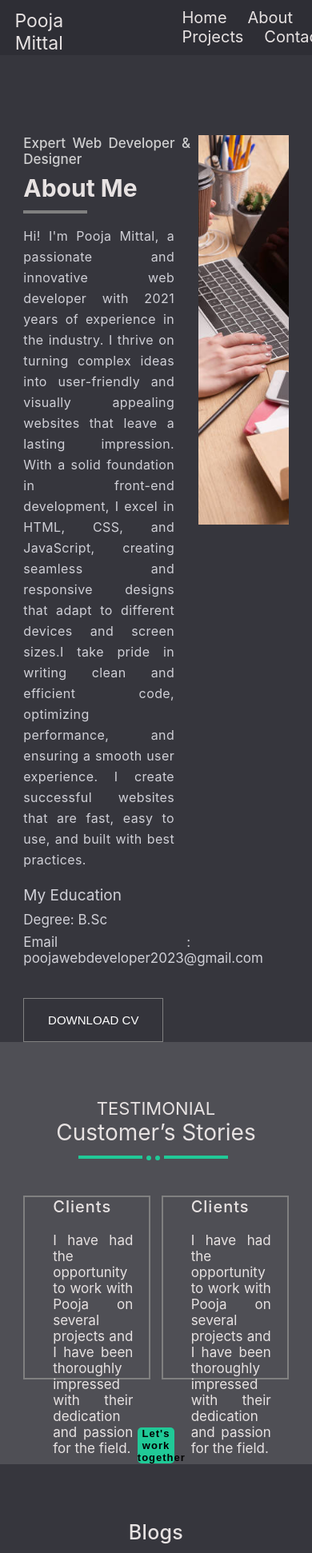
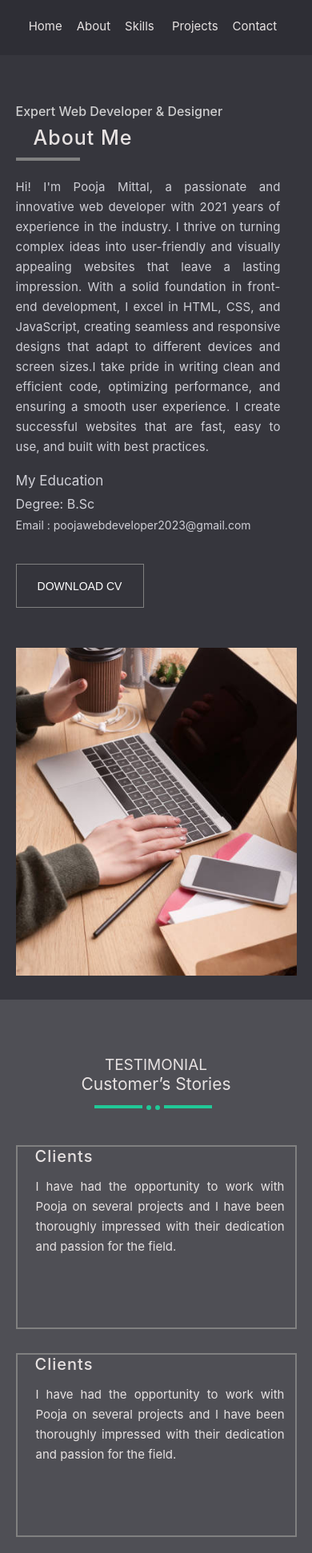
Before and after one commit to pooja062000/my-react-new-portfolio, a React (Create React App) app: page /About in a window 390 px wide. Shown: the top 1942 px of the page at 80% size. Built offline with nearby package versions, Linux system fonts and the light colour scheme.

Commit message:
home-changes

```diff
--- a/src/App.scss
+++ b/src/App.scss
@@ -48,7 +48,7 @@ a{
   float: left;
   background-color: $color;
   position: fixed;
-
+}
   .logo{
     width: 25%;
     height: 65px;
@@ -64,7 +64,7 @@ a{
     padding-top: 10px;
     float: right;
   }
-}
+
 
 .main-home-row{
   width: 100%;
@@ -293,21 +293,18 @@ a{
 .numbers-row{
   width: $width_full;
   float: left;
-  //border: 2px solid rgb(250, 9, 89);
 background-color: #34343bdd;
-
+}
 .numbers-colum{
   width: 85%;
   margin: 0 auto;
   display: flex;
   justify-content: space-between;
-  //border: 2px solid yellow;
 }
 .number-box1{
   width: 24%;
   height: 170px;
   float: left;
-  //border: 2px solid darkorange;
 }
 .years{
   font-size: 20px;
@@ -339,7 +336,7 @@ background-color: #34343bdd;
   float: left;
   //border: 2px solid darkorange;
 }
-}
+
 
 .about-row{
   width: 100%;
@@ -455,15 +452,15 @@ padding-right: 20px;
   float: left;
   //border: 2px solid firebrick;
   background-color: rgba(52, 52, 59, 0.9882352941);
-
-  h2{
+}
+  .blog-main-heading{
     padding-top: 70px;
     font-size: 25px;
     font-weight: 500;
     letter-spacing: 0.3px;
     color: #e7e2e2;
   }
-  h4{
+.blog-heading{
     font-size: 24px;
     font-weight: 400;
     letter-spacing: 0.2px;
@@ -530,7 +527,7 @@ padding-right: 20px;
   font-size: 13px;
  }
 
- h3{
+ .blog-date{
 font-size: 15px;
 text-align: justify;
 padding-left: 38px;
@@ -566,7 +563,7 @@ color: #e7e2e2;
 
   background-color: rgba(0, 0, 0, 0.496);
  }
-}
+
 
 .testmonial-row{
   width: $width_full;
@@ -574,13 +571,13 @@ color: #e7e2e2;
   float: left;
   background-color: #34343bdd;
   //border: 2px solid red;
-
+}
 .testmonial-main-col{
 width: 85%;
 //height: 650px;
 margin: 0 auto;
 margin-top: 70px;
-//border: 2px solid white;
+}
 
 .testm-heading{
   font-size: 22px;
@@ -686,8 +683,8 @@ background-color: #b7b7c078;
   height: 230px;
   border: 2px solid grey;
 }
-}
-}
+
+
 
 
 // projects page
@@ -906,7 +903,7 @@ background-color: #b7b7c078;
   margin-top: 69px;
   background-color: rgba(52, 52, 59, 0.9882352941);
   //border: 2px solid rgb(3, 255, 255);
-
+}
   .skills-colum{
     width: 85%;
     height: 367px;
@@ -950,7 +947,7 @@ background-color: #b7b7c078;
     background-color: #20c997;
     border: 2px solid #20c997;
   }
-  h4{
+  .skill-heading{
     color:#e7e2e2;
     font-size: 28px;
     letter-spacing: 1px;
@@ -1084,7 +1081,7 @@ background-color: #b7b7c078;
     margin-top: 30px;
     background: linear-gradient(to right, #20c997 60%, #111418 40%);
   }
-}
+
 
 // contact page
 .contact-main-row{
@@ -1163,9 +1160,8 @@ i{
   width: $width_full;
   height: 583px;
   float: left;
- // border: 2px solid rgb(46, 250, 6);
   background-color: rgba(52, 52, 59, 0.9882352941);
-
+}
   .map-colum{
     width: 85%;
     height: 500px;
@@ -1173,7 +1169,7 @@ i{
     margin-top: 80px;
    // border: 2px solid purple;
   }
-}
+
 
 .footar-main-row{
   width: $width_full;
@@ -1182,14 +1178,14 @@ i{
   margin-top: 0px;
   //background-color: red;
   background-color: rgba(52, 52, 59, 0.9882352941);
-
+}
   .footar-colum{
     width: 85%;
     //height: 80px;
     margin: 0 auto;
     //border: 2px solid yellow;
   }
-  h5{
+  .footar-line{
     font-size: 18px;
     font-weight: 400;
     letter-spacing: 0.5px;
@@ -1197,4 +1193,452 @@ i{
     color:#e7e2e2;
 
   }
+
+ // header media query
+
+  @media screen and (min-width: 320px) and (max-width: 400px){
+
+  .header-row{
+    width: 100%;
+    position: fixed;
+  }
+  .logo{
+    display: none;
+  }
+  .navbarr{
+    width: 100%;
+    height: 65px;
+    padding-top: 21px;
+    float: right;
+  }
+  a{
+    font-size: 15px;
+  padding-left: 5px;
+
+  }
+
+  .main-home-row{
+    width: 100%;
+    float: left;
+    margin-top: 69px;
+  }
+    .banner{
+      width: 100%;
+      float: left;
+      background-image: url('../src/Assets/Images/homebanner.jpg ');
+      background-position: center;
+      background-repeat: no-repeat;
+      background-size: cover;
+      position: relative;
+
+    }
+    .home-text-main{
+      width: 75%;
+      margin: 0 auto;
+      margin-top: 200px;
+      position: relative;
+    }
+    .text-home{
+      font-size: 30px;
+      text-align: center;
+    }
+
+    .text-home1{
+      font-size: 23px;
+      text-align: start;
+    }
+
+
+.services-row{
+  width: 100%;
+  float: left;
+
+  .servies-cont{
+    width: 90%;
+    margin: 0 auto;
+    margin-top: 50px;
+  }
+
+  .sevice-heading{
+    font-size: 18px;
+    font-weight: 500;
+    margin-left: -25px;
+    text-align: center;
+    padding-top: 12px;
+  }
+  .service-heading{
+    width: 80%;
+    margin: 0 auto;
+    font-size: 21px;
+    padding-top: 5px;
+  }
+  .sevices-box-col{
+    width: 100%;
+    display: flex;
+    flex-wrap: wrap;
+  }
+
+  .services-box1{
+    width: 100%;
+    height: 200px;
+    margin-top: 20px;
+    padding-top: 25px;
+   background-color: #3333366e;
+  }
+  i{
+    font-size: 38px;
+    padding-top: 40px;
+  }
+  .favicon-icon{
+    font-size: 17px;
+    letter-spacing: 0.3px;
+    padding-top: 17px;
+  }
+
+  .favicon-icon:hover{
+    color: #20c997;;
+  }
+
+  i{
+    color: #e7e2e2;
+
+  }
+  i:hover{
+    color: #20c997;;
+  }
+  .services-box2{
+    width: 100%;
+    height: 200px;
+    margin-top: 20px;
+    padding-top: 25px;
+  }
+  .services-box3{
+    width: 100%;
+    height: 200px;
+    margin-top: 20px;
+    padding-top: 25px;
+  }
+  .services-box4{
+    width: 100%;
+    height: 200px;
+    margin-top: 20px;
+    padding-top: 25px;
+  }
+
 }
+
+.services-cont2{
+  width: 90%;
+  margin: 0 auto;
+  display: flex;
+  flex-wrap: wrap;
+
+  .services-box5{
+    width: 100%;
+    height: 220px;
+    float: left;
+    margin-top: 20px;
+    padding-top: 25px;
+  }
+  .services-box6{
+    width: 100%;
+    height: 220px;
+    float: left;
+  }
+
+  .services-box7{
+    width: 100%;
+    height: 220px;
+    float: left;
+  }
+
+  .services-box8{
+    width: 100%;
+    height: 220px;
+    float: left;
+  }
+  }
+
+  //number media query
+  .numbers-row{
+    width: $width_full;
+    float: left;
+  }
+  .numbers-colum{
+    width: 90%;
+    margin: 0 auto;
+    display: flex;
+    flex-wrap: wrap;
+    margin-top: 30px;
+  }
+  .number-box1{
+    width: 100%;
+    height: 170px;
+    float: left;
+    background-color: #3333366e;
+  }
+  .numbe-text{
+    font-size: 17px;
+    padding-top: 13px;
+  }
+  .number-box2{
+    width: 100%;
+    float: left;
+    margin-top: 20px;
+    background-color: #3333366e;
+  }
+  .number-box3{
+    width: 100%;
+    float: left;
+    margin-top: 20px;
+    background-color: #3333366e;
+  }
+  .number-box4{
+    width: 100%;
+    margin-top: 20px;
+    float: left;
+    background-color: #3333366e;
+  }
+  .footar-main-row{
+    width: $width_full;
+    float: left;
+    margin-top: 0px;
+  }
+  .footar-colum{
+    width: 100%;
+    margin: 0 auto;
+  }
+  .footar-line{
+    font-size: 17px;
+    font-weight: 400;
+    letter-spacing: 0.5px;
+    margin: 25px;
+
+  }
+
+.about-row{
+  width: 100%;
+  float: left;
+  margin-top: 69px;
+
+  .about-main-colum{
+    width: 90%;
+    margin: 0 auto;
+    display: flex;
+    flex-wrap: wrap;
+    margin-top: 60px;
+  }
+  .about-box1{
+    width: 100%;
+    float: left;
+  }
+  h2{
+    font-size: 16px;
+    text-align: justify;
+    letter-spacing: 0.3;
+  }
+  h1{
+    text-align: justify;
+    font-size: 25px;
+    padding-top: 8px;
+  }
+  .about-text{
+    font-size: 15px;
+    text-align: justify;
+    padding-top: 20px;
+    font-weight: 400;
+    letter-spacing: 0.1px;
+    line-height: 25px;
+    padding-right: 20px;
+    }
+    .educat{
+      font-size: 17px;
+      text-align: justify;
+      padding-top: 20px;
+    }
+    .educ{
+      font-size: 16px;
+      text-align: justify;
+      padding-top: 9px;
+    }
+    .educ1{
+      font-size: 14px;
+      text-align: justify;
+      padding-top: 8px;
+    }
+
+.educ1:hover{
+
+  color: #20c997;
+ }
+ .educ:hover{
+  color: #20c997;
+ }
+ .butt1{
+  width: 160px;
+  height: 55px;
+  float: left;
+  font-size: 14px;
+  margin-top: 40px;
+}
+.butt1:hover{
+  background-color: rgb(130, 120, 120);
+}
+.about-box2{
+  width: 100%;
+  height: 490px;
+  float: left;
+}
+.imgabout{
+  width: 100%;
+  height: 410px;
+  background-image: url('../src/Assets/Images/abouttop.jpg');
+  background-position: center;
+  background-repeat: no-repeat;
+  background-size: cover;
+  margin-top: 50px;
+  }
+}
+
+.testmonial-row{
+  width: $width_full;
+  float: left;
+  height: 830px;
+}
+
+.testmonial-main-col{
+  width: 90%;
+  margin: 0 auto;
+  margin-top: 70px;
+  }
+
+  .testm-heading{
+    font-size: 19px;
+  }
+  .custor{
+    font-size: 21px;
+  }
+  .testm-border-main{
+    width: 154px;
+    height: 30px;
+    margin: 0 auto;
+  margin-top: 14px;
+
+  }
+  .testm-border{
+    width: 60px;
+    height: 4px;
+    float: left;
+  }
+  .testm-border1{
+    width: 6px;
+    height: 6px;
+  }
+  .testmo-border2{
+    width: 60px;
+    height: 4px;
+    float: left;
+    margin-left: 5px;
+}
+.clients-main-col{
+  width: 100%;
+  float: left;
+  display: flex;
+  flex-wrap: wrap;
+  margin-top: 20px;
+}
+.clients-box1{
+  width: 100%;
+  float: left;
+}
+h1{
+  letter-spacing: 1px;
+  margin-left: 22px;
+  text-align: justify;
+}
+.clients-text{
+  font-size: 15px;
+  margin: 13px;
+  text-align: justify;
+  padding-left: 10px;
+  line-height: 25px;
+  font-weight: 400;
+  color: #e7e2e2;
+  letter-spacing: 0.2;
+}
+.clients-box2{
+  width: 100%;
+  float: left;
+  margin-top: 30px;
+}
+.clients-button{
+  width: 63%;
+  height: 45px;
+  font-size: 13px;
+  letter-spacing: 1px;
+  font-weight: 600;
+  margin-top: 60px;
+
+}
+.clients-button:hover{
+  color: white;
+  background-color: #b7b7c078;
+  }
+
+  .blogs-row-main{
+    width: $width_full;
+    height: 220vh;
+    float: left;
+  }
+
+  .blog-main-heading{
+    padding-top: 70px;
+    font-size: 24px;
+    letter-spacing: 0.3px;
+  }
+.blog-heading{
+    font-size: 24px;
+    letter-spacing: 0.2px;
+    padding-top: 8px;
+  }
+  .my-bolgs-colum{
+    width: 90%;
+    margin: 0 auto;
+    margin-top: 60px;
+    display: flex;
+    flex-wrap: wrap;
+  }
+  .blogs-box1{
+    width: 100%;
+    float: left;
+    height: 360px;
+   }
+
+   .design-blog2{
+    font-size: 16px;
+    letter-spacing: 0.1px;
+    text-align: justify;
+    margin-top: 20px;
+ }
+
+   .blog-date{
+  font-size: 14px;
+  padding-left: 9px;
+  font-weight: 400;
+  padding-top: 15px;
+  text-align: justify;
+
+   }
+   .blogs-box2{
+    width: 100%;
+    float: left;
+    height: 360px;
+    margin-top: 30px;
+   }
+   .blogs-box3{
+    width: 100%;
+    float: left;
+    height: 360px;
+    margin-top: 30px;
+   }
+}
--- a/src/Components/Footar.jsx
+++ b/src/Components/Footar.jsx
@@ -3,7 +3,7 @@ function Footar(){
         <>
        <div className="footar-main-row">
         <div className="footar-colum">
-            <h5>Made in React.js By Pooja Mittal</h5>
+            <h5 className="footar-line">Made in React.js By Pooja Mittal</h5>
         </div>
        </div>
         </>
--- a/src/Pages/About.jsx
+++ b/src/Pages/About.jsx
@@ -10,8 +10,8 @@ function About(){
         <div className='about-row'>
             <div className="about-main-colum">
                 <div className='about-box1'>
-                  <h2>Expert Web Developer & Designer</h2>
-                    <h1>About Me</h1>
+                  <h2 className="about-heading">Expert Web Developer & Designer</h2>
+                    <h1 className='about-textin'>About Me</h1>
                     <div className='about-boder'></div>
                     <p className='about-text'>Hi! I'm Pooja Mittal, a passionate and innovative web developer with 2021 years of
                     experience in the industry.  I thrive on turning complex ideas into user-friendly and visually appealing websites
@@ -64,8 +64,8 @@ function About(){
               </div>
             </div>
             <div className="blogs-row-main">
-              <h2>Blogs</h2>
-              <h4>Let's See My Work</h4>
+              <h2 className="blog-main-heading">Blogs</h2>
+              <h4 className="blog-heading">Let's See My Work</h4>
               <div className='blog-border-main'>
             <div className='blog-border'></div>
             <div className='blog-border1'></div>
@@ -78,7 +78,7 @@ function About(){
 
                   <NavLink to="https://techcrunch.com/" className="design-blog2">What has happened  to all of the Design ideas</NavLink>
 
-                <h3>October 15th, 2022</h3>
+                <h3 className="blog-date">October 15th, 2022</h3>
                 </div>
 
                 <div className="blogs-box2">
@@ -86,7 +86,7 @@ function About(){
 
                <NavLink to="https://www.itproportal.com/" className="design-blog2">The  Best Sale Marketer Of The Next Year</NavLink>
 
-                <h3>November 18th, 2022</h3>
+                <h3 className="blog-date">November 18th, 2022</h3>
                 </div>
                 <div className="blogs-box3">
 
@@ -94,7 +94,7 @@ function About(){
 
                <NavLink to="https://www.itproportal.com/" className="design-blog2">What gets in the way of the greate Stategy</NavLink>
 
-               <h3>November 25th, 2022</h3>
+               <h3 className="blog-date">November 25th, 2022</h3>
                 </div>
 
               </div>
--- a/src/Pages/Home.jsx
+++ b/src/Pages/Home.jsx
@@ -37,7 +37,7 @@ function Home(){
             <h6 className="favicon-icon">Graphic Work</h6>
         </div>
 
-        <div className="services-box2">
+       <div className="services-box2">
 
     <i class="fa fa-line-chart"></i>
 
--- a/src/Pages/Skills.jsx
+++ b/src/Pages/Skills.jsx
@@ -3,7 +3,7 @@ function Skills(){
         <>
         <div className='skills-row-main'>
             <div className='skills-colum'>
-                <h4>My Skills</h4>
+                <h4 className="skill-heading">My Skills</h4>
                 <div className='skill-border-main'>
             <div className='skill-border'></div>
             <div className='skill-border1'></div>
```
